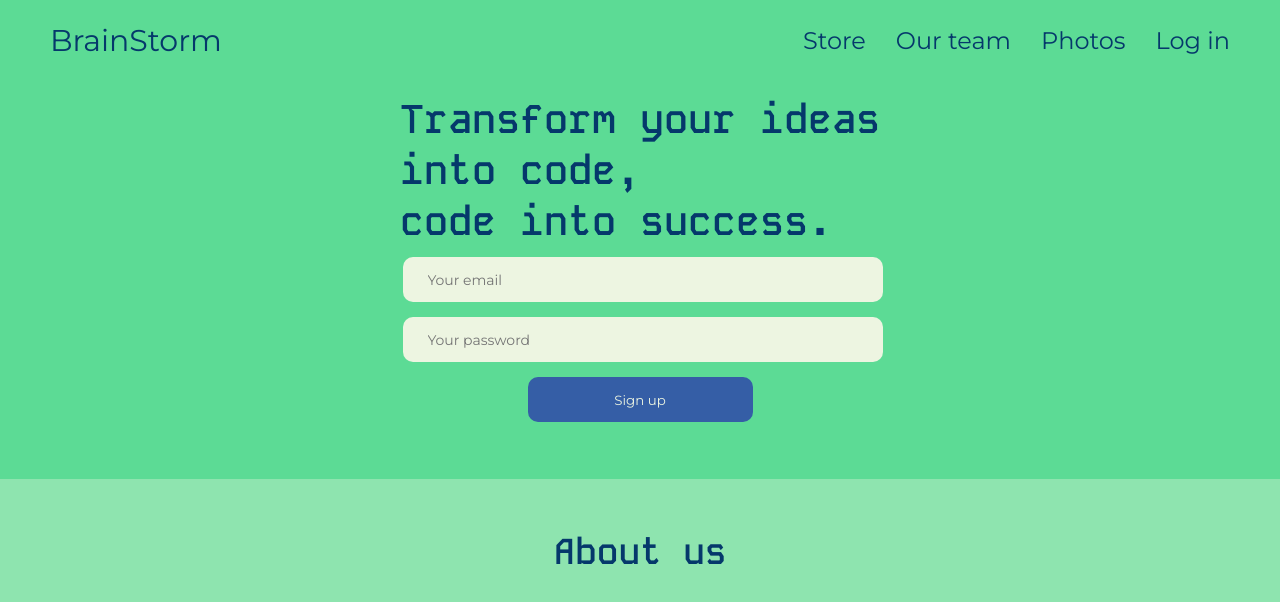
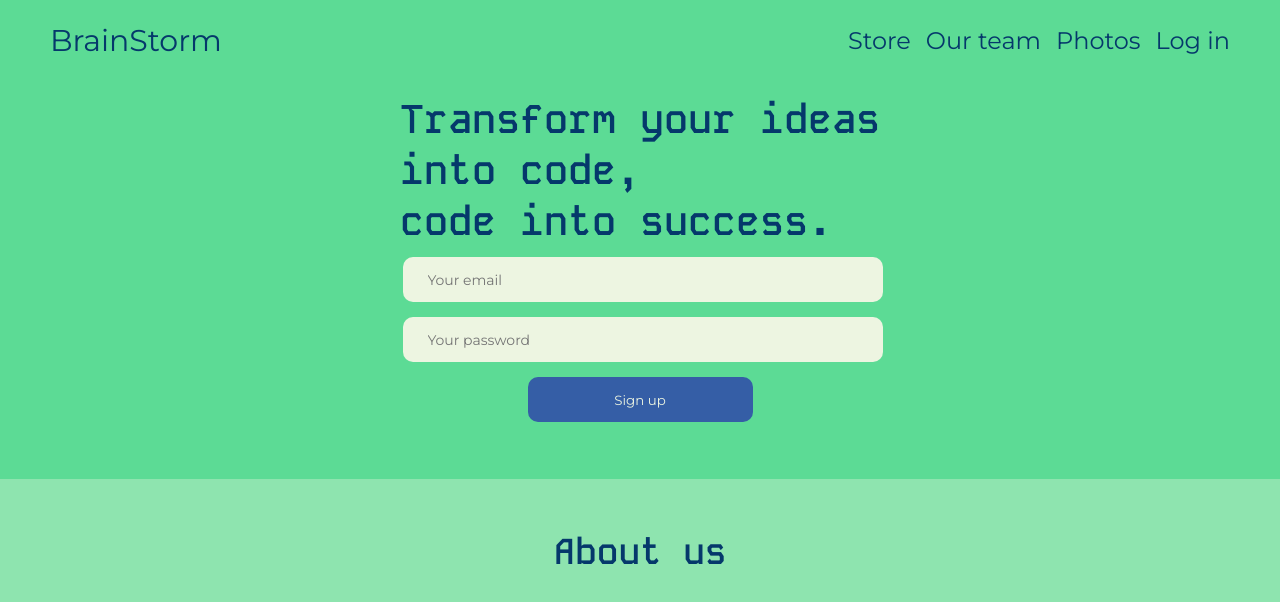
Before and after one commit to poravoz/BrainStorm, a React (Create React App) app in the folder frontend/: page / in a window 1280 px wide. Shown: the top 602 px of the page. Built offline with nearby package versions, Linux system fonts and the light colour scheme.

Commit message:
02.03.2024

```diff
--- a/frontend/src/components/navigation/navigation.module.css
+++ b/frontend/src/components/navigation/navigation.module.css
@@ -36,9 +36,10 @@ a {
   height: 80px;
   display: flex;
   justify-content: space-between;
-  position: absolute;
+  position: fixed;
   width: 100%;
   left: 0px;
+  z-index: 10;
 }
 
 .logo {
@@ -59,7 +60,7 @@ a {
   position: relative;
   display: flex;
   font-size: 24px;
-  gap: 30px;
+  gap: 15px;
   color: #05386b;
   right: 50px;
   align-items: center;
@@ -76,11 +77,12 @@ a {
 @media (max-width: 800px) {
   .mobile_btn {
     display: block;
-    position: absolute;
+    position: fixed;
     right: 10px;
-    top: 27px;
+    top: 25px;
     cursor: pointer;
     z-index: 10;
+
   }
 
   .menu {
@@ -98,6 +100,7 @@ a {
     z-index: 10;
     transition: left 1s;
     align-items: center;
+
   }
 
   .active {
```
